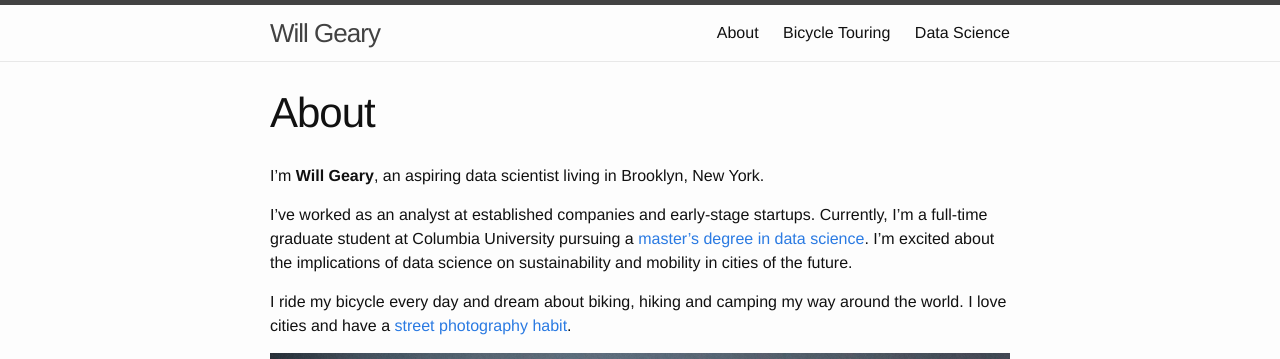
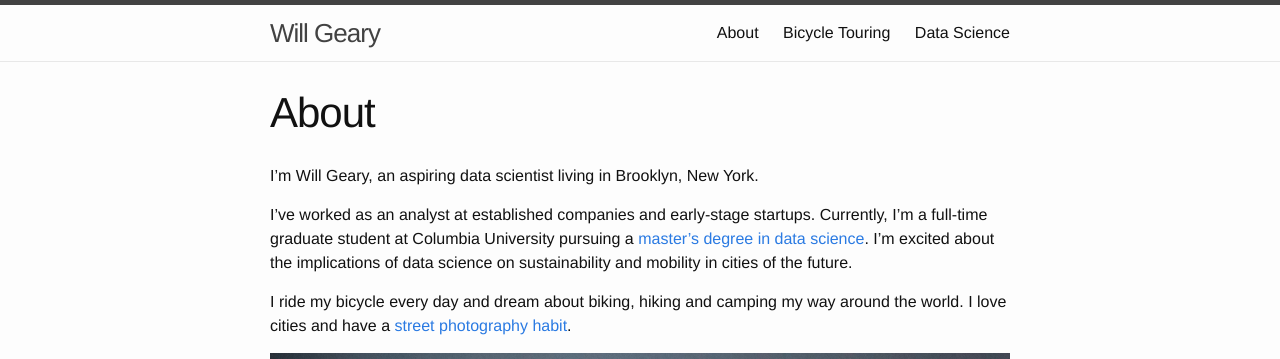
Before and after one commit to willgeary/willgeary.github.io, a Jekyll site: the page built from about.md, in a window 1280 px wide. Shown: the top 359 px of the page. Built offline with Jekyll 4.4.1, drawn with Linux system fonts in a browser that asks for light colours; nearby versions of some CDN libraries.

Commit message:
Save my work

```diff
--- a/about.md
+++ b/about.md
@@ -4,7 +4,7 @@ title: About
 permalink: /about/
 ---
 
-I'm **Will Geary**, an aspiring data scientist living in Brooklyn, New York.
+I'm Will Geary, an aspiring data scientist living in Brooklyn, New York.
 
 I've worked as an analyst at established companies and early-stage startups. Currently, I'm a full-time graduate student at Columbia University pursuing a [master's degree in data science](http://datascience.columbia.edu/master-of-science-in-data-science). I’m excited about the implications of data science on sustainability and mobility in cities of the future.
 
```
